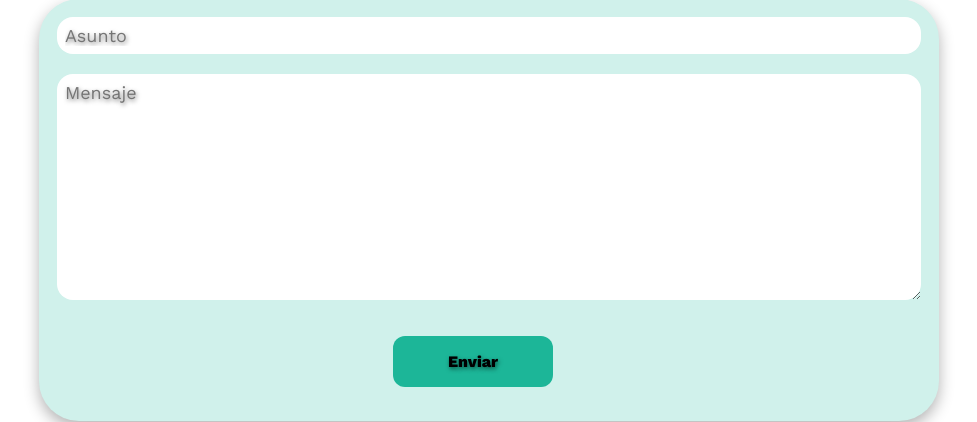
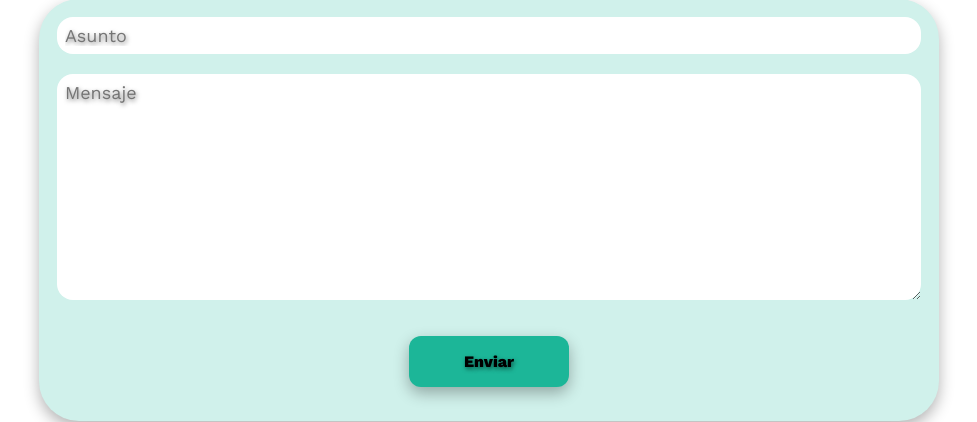
Before and after one commit to GNUNIXLOOTER/pageaboutme, a PHP site: page / in a window 1280 px wide. Shown: the part 6078-6500 px from the top of the page, without its empty margins (151-1128 px from the left). Run offline with PHP 8.4, Linux system fonts and the light colour scheme; some libraries are stand-ins or nearby versions.

Commit message:
se actualiza los estilos

```diff
--- a/css/styles.css
+++ b/css/styles.css
@@ -1077,14 +1077,6 @@ html {
   border-radius: 1rem;
   text-shadow: var(--text-sobra);
 }
-.button-input {
-  width: 10rem;
-  display: block;
-  margin: 0 10rem;
-  padding: 1rem;
-  font-size: 1rem;
-  text-shadow: var(--text-sobra);
-}
 .contacto button .overlay {
   position: absolute;
   top: 0;
@@ -1293,16 +1285,24 @@ footer .ir-arriba {
   }
 }
 
+.button-input {
+  width: 10rem;
+  margin: auto;
+  padding: 1rem 0;
+  font-size: 1rem;
+  text-shadow: var(--text-sobra);
+}
 .boton-enviar {
   background-color: #1cb698;
   border: none;
   text-align: center;
   text-decoration: none;
-  display: inline-block;
   transition-duration: 0.4s;
   cursor: pointer;
   border-radius: 12px;
   font-weight: 700;
+  text-shadow: var(--text-sobra);
+  box-shadow: var(--shadow-color);
 }
 .boton-enviar:hover {
   background-color: #75d1bf;
--- a/index.html
+++ b/index.html
@@ -655,7 +655,7 @@
                         <textarea id="message" name="message" cols="30" rows="10" placeholder="Mensaje" required></textarea>
 
                         <div class="button-input">
-                            <button class="button-input boton-enviar" style="cursor: pointer;" type="submit" name="enviar" value="Enviar">Enviar</button>
+                            <button class="button-input boton-enviar" type="submit" name="enviar">Enviar</button>
                         </div>
 
                 </form>
```
